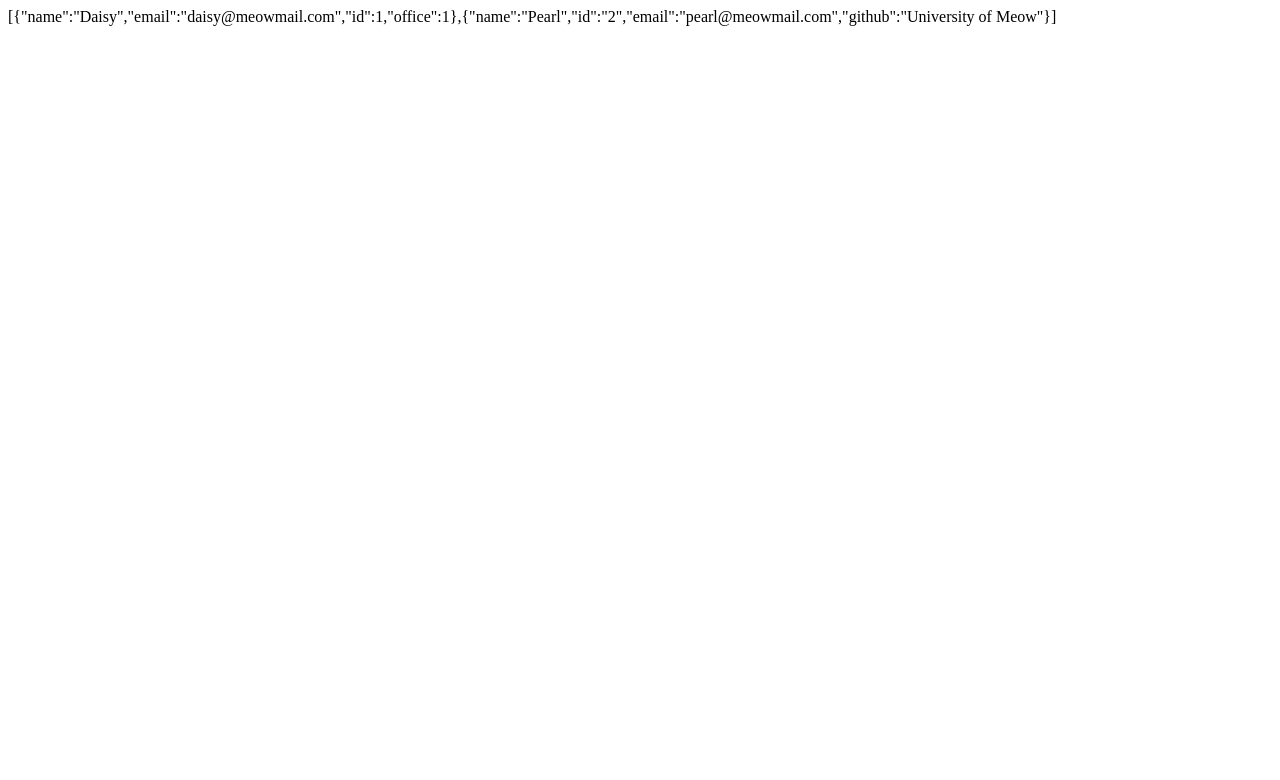
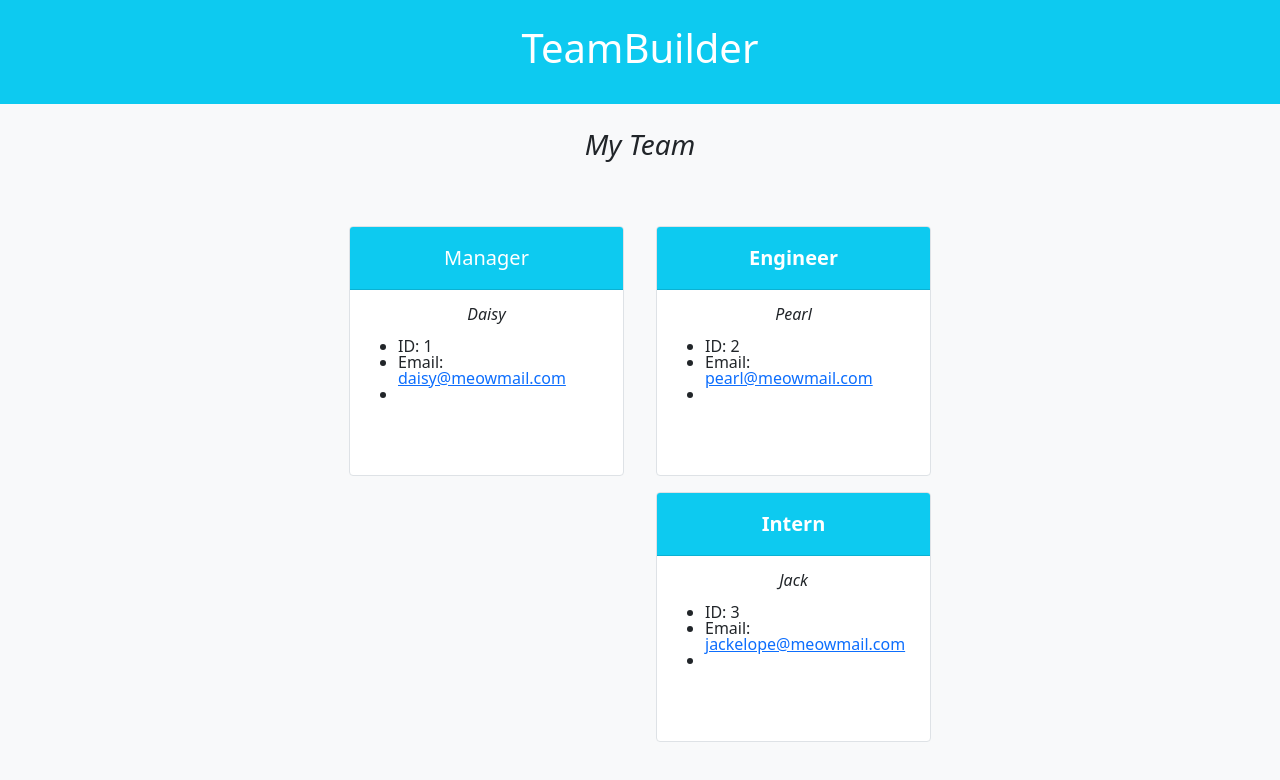
Before and after one commit to sar-kat-hop/team-profile-generator-c10, a website: page index.html in a window 1280 px wide. Drawn offline with nearby package versions, Linux system fonts and the light colour scheme.

Commit message:
(almost) finish refactor of renderPage fxn; need to figure out how to render specialInfo for each employee type, otherwise actually rendering finally!!!

```diff
--- a/index.html
+++ b/index.html
@@ -1 +1,91 @@
-[{"name":"Daisy","email":"daisy@meowmail.com","id":1,"office":1},{"name":"Pearl","id":"2","email":"pearl@meowmail.com","github":"University of Meow"}]
+
+    <!DOCTYPE html>
+    <html lang="en">
+    <head>
+        <meta charset="UTF-8">
+        <meta name="viewport" content="width=device-width, initial-scale=1.0">
+        <link href="https://cdn.jsdelivr.net/npm/bootstrap@5.0.2/dist/css/bootstrap.min.css" rel="stylesheet" integrity="sha384-EVSTQN3/azprG1Anm3QDgpJLIm9Nao0Yz1ztcQTwFspd3yD65VohhpuuCOmLASjC" crossorigin="anonymous">
+        <title>TeamBuilder</title>
+    </head>
+
+        <body class="bg-light">
+            <header class="bg-info p-4">
+                <div class="container-fluid text-center text-white">
+                    <h1>TeamBuilder</h1>
+                </div>
+            </header>
+
+            <div class="container-fluid">
+                <h2 class="text-center fs-3 m-4 fst-italic">My Team</h2>
+            </div>
+
+            <div class="d-flex flex-wrap justify-content-center bd-highlight m-5">
+
+        <div class="card border m-3" style="height: 250px; width: 275px">
+        <div class="card-header text-center p-3 bg-info text-white fs-5">
+            Manager
+        </div>
+        <div class="card-body">
+            <p class="fw-light fst-italic lh-1 text-wrap text-center p-0">
+                Daisy
+            </p>
+        <ul class="fw-light">
+            <li class="lw-light lh-1 text-wrap p-0"> <b>ID: </b>
+                1
+            </li>
+            <li class="lw-light lh-1 text-wrap p-0"> <b>Email: </b>
+            <a href="mailto:Email">daisy@meowmail.com</a></li>
+            <li class="lw-light lh-1 text-wrap p-0"> <b>
+
+            </li>
+        </ul>
+        </div>
+    </div>
+
+        <div class="card border m-3" style="height: 250px; width: 275px">
+        <div class="card-header text-center p-3 bg-info text-white fs-5">
+            Engineer
+        </div>
+        <div class="card-body">
+            <p class="fw-light fst-italic lh-1 text-wrap text-center p-0">
+                Pearl
+            </p>
+        <ul class="fw-light">
+            <li class="lw-light lh-1 text-wrap p-0"> <b>ID: </b>
+                2
+            </li>
+            <li class="lw-light lh-1 text-wrap p-0"> <b>Email: </b>
+            <a href="mailto:Email">pearl@meowmail.com</a></li>
+            <li class="lw-light lh-1 text-wrap p-0"> <b>
+
+            </li>
+        </ul>
+        </div>
+    </div>
+
+        <div class="card border m-3" style="height: 250px; width: 275px">
+        <div class="card-header text-center p-3 bg-info text-white fs-5">
+            Intern
+        </div>
+        <div class="card-body">
+            <p class="fw-light fst-italic lh-1 text-wrap text-center p-0">
+                Jack
+            </p>
+        <ul class="fw-light">
+            <li class="lw-light lh-1 text-wrap p-0"> <b>ID: </b>
+                3
+            </li>
+            <li class="lw-light lh-1 text-wrap p-0"> <b>Email: </b>
+            <a href="mailto:Email">jackelope@meowmail.com</a></li>
+            <li class="lw-light lh-1 text-wrap p-0"> <b>
+
+            </li>
+        </ul>
+        </div>
+    </div>
+
+            </div>
+
+        </body>
+        <footer></footer>
+    </html>
```
Also changed, not shown: index.js (+19 -1 lines).
